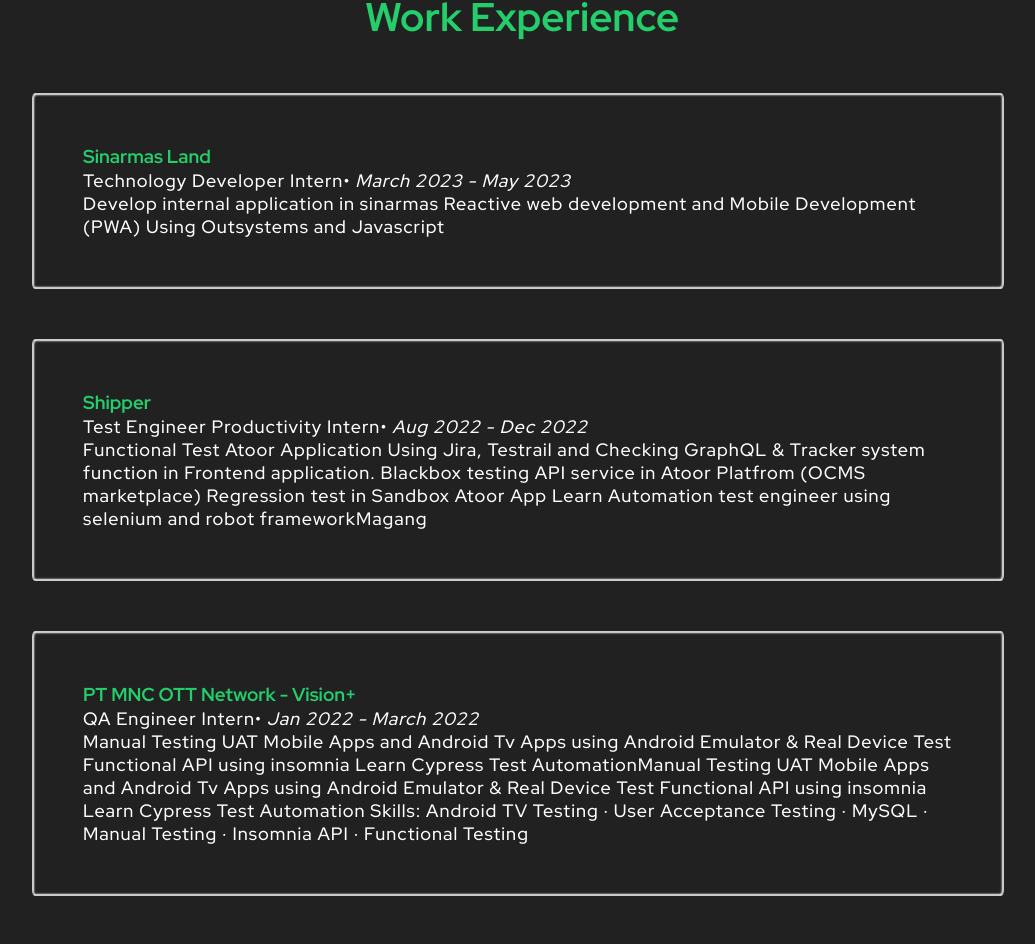
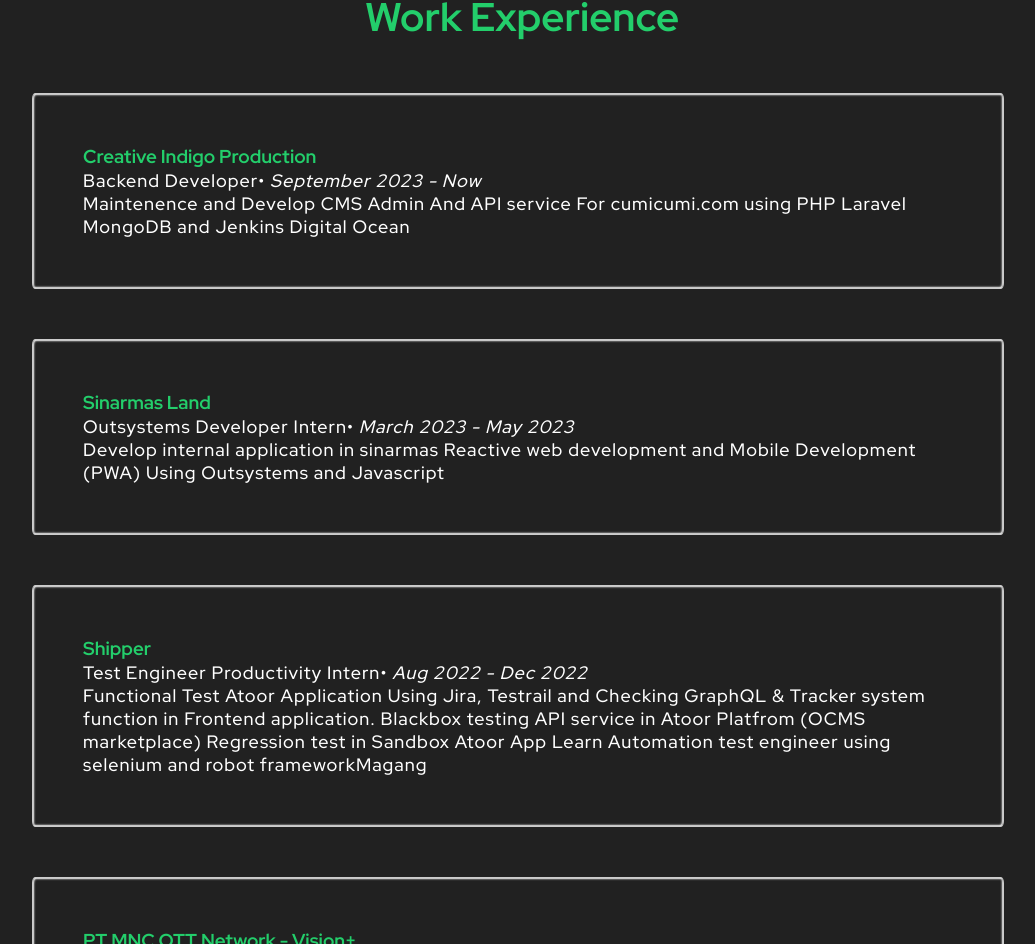
Before and after one commit to dzoxploit/didinnuryahya-web, a React (Create React App) app: page / in a window 1280 px wide. Shown: the part 1407-2351 px from the top of the page, without its empty margins (118-1153 px from the left). Built offline with nearby package versions, Linux system fonts and the light colour scheme.

Commit message:
Update Work.tsx

```diff
--- a/src/components/Work/Work.tsx
+++ b/src/components/Work/Work.tsx
@@ -25,9 +25,27 @@
             <div className="row item">
               <div className="twelve columns">
                 <div>
+                  <h3>Creative Indigo Production</h3>
+                  <p className="info">
+                    Backend Developer<span>&bull;</span>{" "}
+                    <em className="date">September 2023 - Now</em>
+                  </p>
+                  <p>
+                    Maintenence and Develop CMS Admin And API service For cumicumi.com using PHP Laravel MongoDB and Jenkins Digital Ocean
+                  </p>
+                </div>
+              </div>
+            </div>
+          </div>
+        </ScrollAnimation>
+        <ScrollAnimation animateIn="fadeInLeft" delay={0.1 * 1000}>
+          <div className="nine columns main-col">
+            <div className="row item">
+              <div className="twelve columns">
+                <div>
                   <h3>Sinarmas Land</h3>
                   <p className="info">
-                    Technology Developer Intern<span>&bull;</span>{" "}
+                    Outsystems Developer Intern<span>&bull;</span>{" "}
                     <em className="date">March 2023 - May 2023</em>
                   </p>
                   <p>
```
